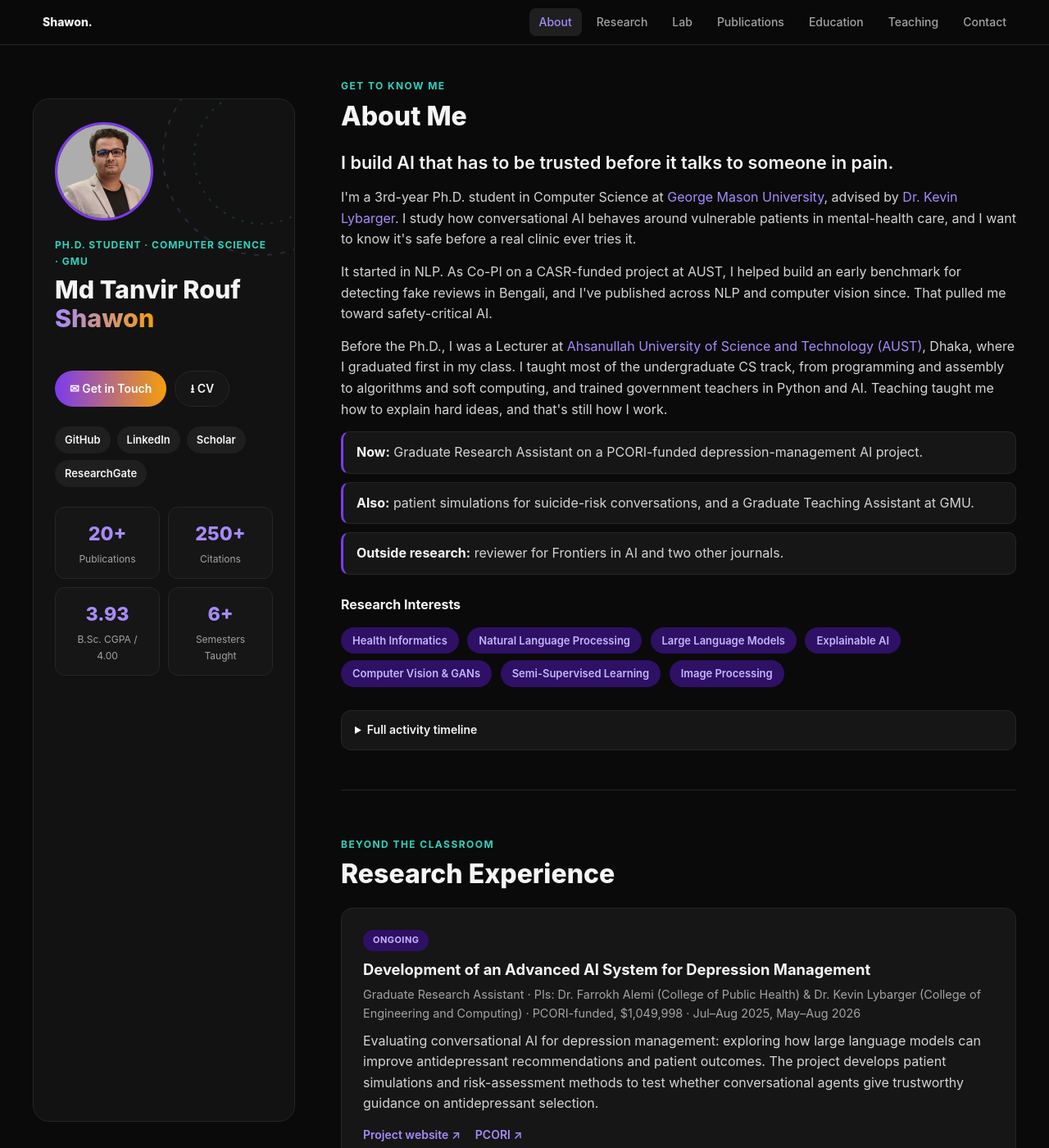
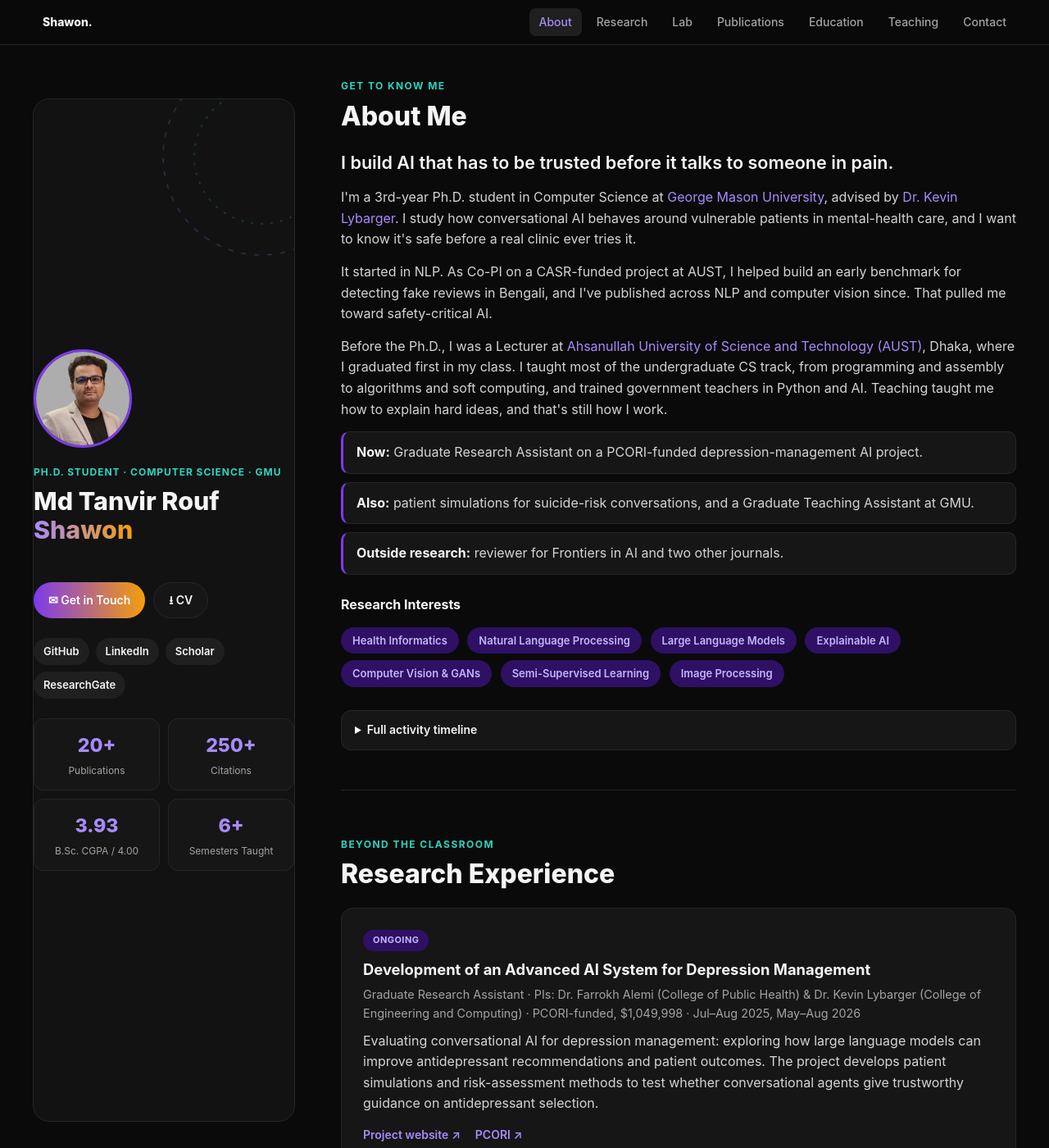
Before and after one commit to shawon-tanvir/shawon-tanvir.github.io, a Jekyll site: the page built from _pages/about.md, in a window 1280 px wide and 1400 px high. Shown: the whole window at 82% size. Built offline with Jekyll 4.4.1, drawn with Linux system fonts in a browser that asks for light colours.

Commit message:
Vertically center the sidebar content so it sits lower in the box

```diff
--- a/assets/css/plain.css
+++ b/assets/css/plain.css
@@ -127,7 +127,10 @@ a:hover {
   top: 120px;
   height: calc(100vh - 152px);
   overflow: hidden;
-  padding: 28px 26px;
+  overflow: hidden;
+  display: flex;
+  flex-direction: column;
+  justify-content: safe center;
   background: var(--surface);
   border: 1px solid var(--border);
   border-radius: 20px;
```
